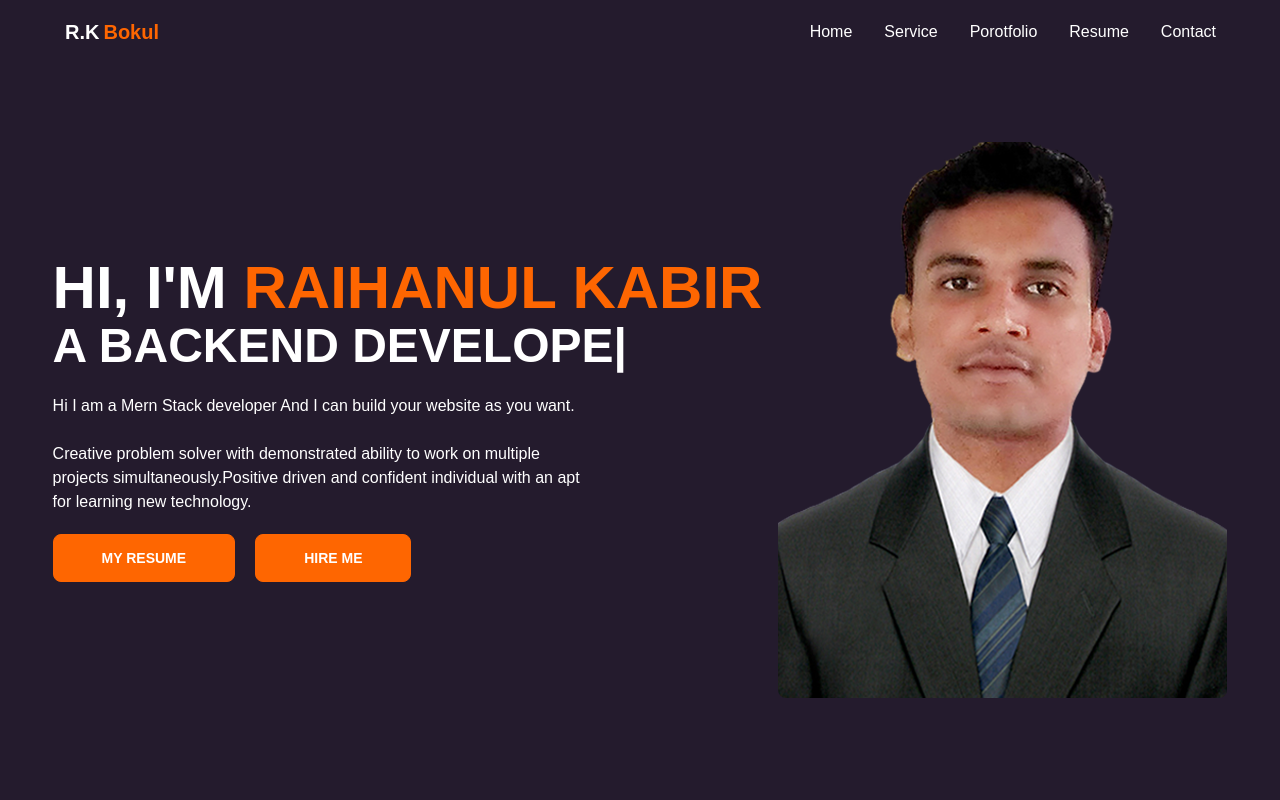
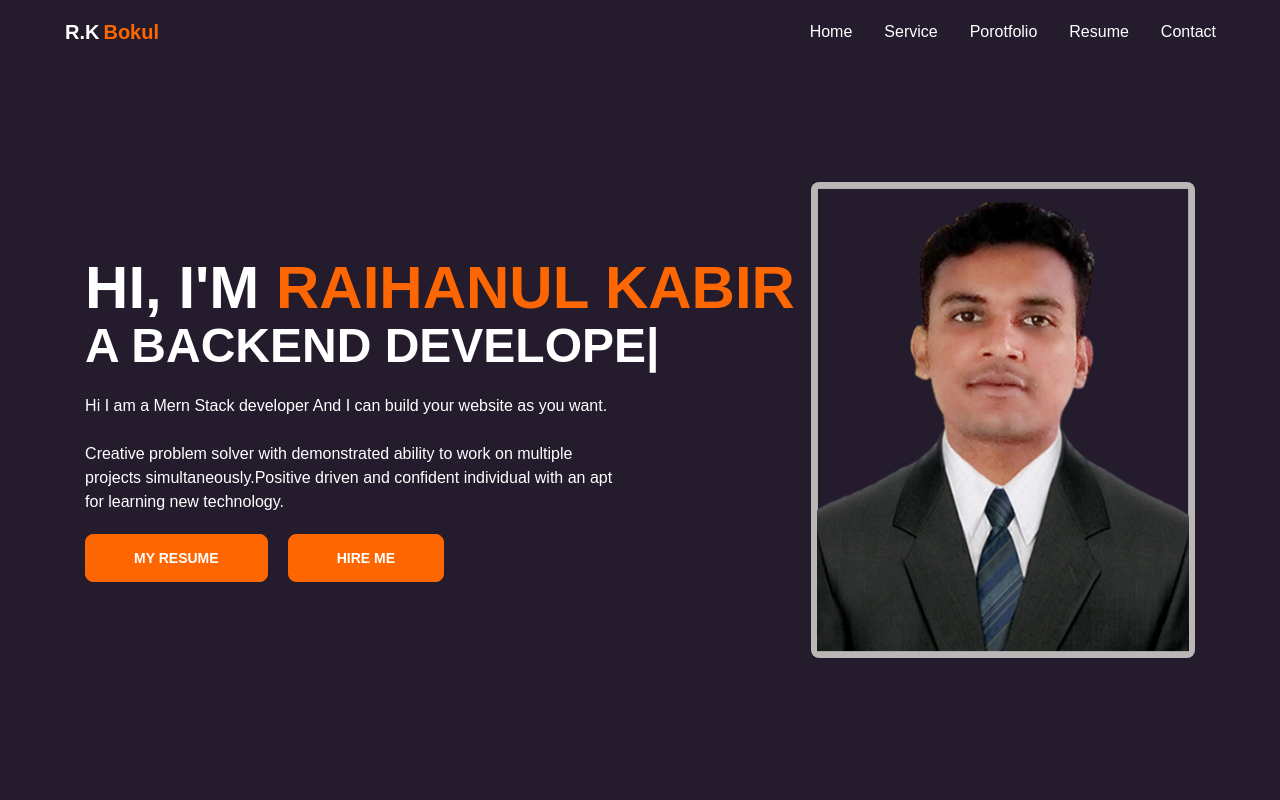
Before and after one commit to rkbokul1/rkbokul-porotfolio, a React (Create React App) app: page / in a window 1280 px wide. Shown: the top 800 px of the page. Built offline with nearby package versions, Linux system fonts and the light colour scheme.

Commit message:
contact and animation done

```diff
--- a/package.json
+++ b/package.json
@@ -14,8 +14,8 @@
     "react-hook-form": "^7.34.2",
     "react-router-dom": "^6.3.0",
     "react-scripts": "5.0.1",
+    "react-toastify": "^9.0.8",
     "react-typed": "^1.2.0",
-    "sweetalert-react": "^0.4.11",
     "web-vitals": "^2.1.4"
   },
   "scripts": {
--- a/src/App.js
+++ b/src/App.js
@@ -2,8 +2,19 @@ import { Route, Routes } from 'react-router-dom';
 import './App.css';
 import Error from './Pages/Error/Error';
 import Home from './Pages/Home/Home';
+import { ToastContainer } from 'react-toastify';
+import 'react-toastify/dist/ReactToastify.css';
+
+import AOS from 'aos';
+import 'aos/dist/aos.css';
+import { useEffect } from 'react';
 
 function App() {
+
+  useEffect( ()=>{
+    AOS.init();
+  },[]);
+
   return (
     <>
       <Routes>
@@ -11,6 +22,7 @@ function App() {
         <Route path='*' element={<Error />} />
       </Routes>
 
+      <ToastContainer />
     </>
   );
 }
--- a/src/Pages/Contact/Input.js
+++ b/src/Pages/Contact/Input.js
@@ -1,10 +1,15 @@
 import React from 'react';
 import { useForm } from "react-hook-form";
+import { toast } from 'react-toastify';
 
 const Input = () => {
 
-    const { register, formState: { errors }, handleSubmit } = useForm();
-    const onSubmit = data => console.log(data);
+    const { register, formState: { errors }, reset, handleSubmit } = useForm();
+    const onSubmit = data => {
+        // console.log(data);
+        toast('Message Sent')
+        reset();
+    }
 
 
     return (
@@ -21,7 +26,8 @@ const Input = () => {
                 <label className='label'>
                     <p >Phone</p>
                 </label>
-                <input type="number" {...register("number", { min: 18, max: 99 })} className="input input-bordered w-full max-w-md" />
+                <input {...register("number", { required: 'Phone required', maxLength: 20 })} className="input input-bordered w-full max-w-md" />
+                <p className='text-sm text-red-500'>{errors.number?.type === 'required' && errors.fullname.message}</p>
 
 
 
@@ -43,7 +49,7 @@ const Input = () => {
                     <p >Message</p>
                 </label>
                 <textarea {...register("message", { required: "Message required" })} className="textarea textarea-bordered h-24 input input-bordered w-full max-w-md" />
-                <p className='text-sm text-red-500'>{errors.subject?.message}</p>
+                <p className='text-sm text-red-500'>{errors.message?.message}</p>
 
                 <br />
                 <input type="submit" className='btn btn-outline hover:bg-secondary mt-5' />
--- a/src/Pages/Home/Banner.js
+++ b/src/Pages/Home/Banner.js
@@ -8,10 +8,10 @@ const Banner = () => {
             <div className="hero min-h-screen bg-base-200 text-white pt-10 -mt-16">
 
                 <div className="hero-content flex-col lg:flex-row-reverse">
-                    <img src={rkbokul} className="max-w-52 md:max-w-lg rounded-lg" alt='rkbokul' />
+                    <img src={rkbokul} className="max-w-52 md:max-w-sm rounded-lg" alt='rkbokul' />
 
                     <div >
-                        <p className="text-xl md:text-6xl font-bold">HI, I'M <span className='text-primary uppercase'>Raihanul Kabir</span></p>
+                        <p className="text-3xl md:text-6xl font-bold">HI, I'M <span className='text-primary uppercase'>Raihanul Kabir</span></p>
 
                         <p data-aos="fade-down-right" data-aos-duration="1000" className='text-xl md:text-5xl uppercase font-bold mt-1'>
                             <Typed
@@ -28,11 +28,12 @@ const Banner = () => {
                         </p>
                         <br />
 
-                        <div className='mb-5'>
+                        <div className='flex flex-col'>
+                            <div className='mb-5 '>
                                 <p
                                     data-aos="fade-down-right"
                                     data-aos-duration="1000"
-                                className="text-left text-white w-full lg:w-[60ch]"
+                                    className=" text-white w-full lg:w-[60ch]"
                                 >
                                     Hi I am a Mern Stack developer And I can build your website as you
                                     want.
@@ -42,7 +43,7 @@ const Banner = () => {
                                 </p>
                             </div>
 
-                        <div className="flex gap-5">
+                            <div className="flex gap-5 justify-center md:justify-start">
                                 <div data-aos="zoom-in" data-aos-duration="1000">
                                     <a href='https://drive.google.com/file/d/10jBBmqapdgWs31H93EnIEO92bsbyNp2N/view' className="btn btn-primary text-white py-[0.85rem] px-4 lg:px-12" target="_blank" rel="noreferrer">
                                         My Resume </a>
@@ -51,6 +52,7 @@ const Banner = () => {
                                 <div data-aos="zoom-in" data-aos-duration="1000">
                                     <a className="btn btn-primary text-white py-[0.85rem] px-4 lg:px-12" href="#contact" rel="noreferrer">
                                         Hire me </a>
+                                </div>
                             </div>
                         </div>
 
```
Also changed, not shown: src/Components/image/passport.png, 1 other file (tests, documents, lock files or other folders). Lines whose indentation alone changed are shown as unchanged.
